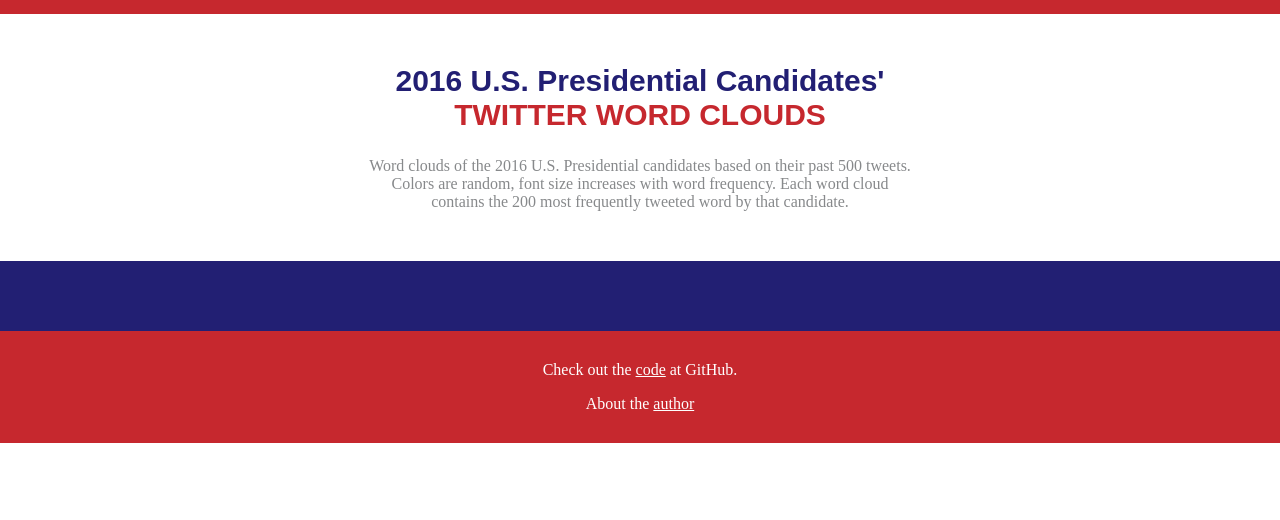
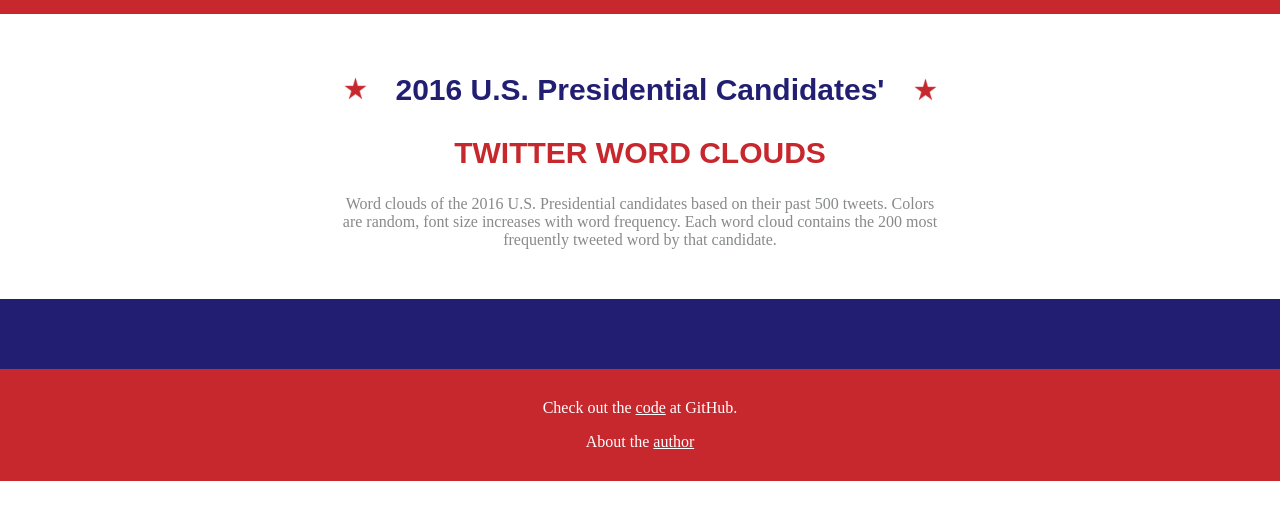
Before and after one commit to abmorton/prezface2016, a Flask app: page / in a window 1280 px wide. Shown: the top 520 px of the page. Run offline with Flask 2, Linux system fonts and the light colour scheme; data that the repository does not hold is empty; parts of the project's set-up code (start-up, migrations or seed data) failed here and were passed over.

Commit message:
added star pngs

```diff
--- a/static/min.css
+++ b/static/min.css
@@ -10,13 +10,30 @@
 
 #navbar {
 	position: absolute;
-	top: 267px;
+	top: 300px;
 }
 
 #container {
 	text-align: center;
 	/*margin: 0 auto;*/
 	margin: 0 60px 0 60px;
+}
+
+img.left_star {
+	display: inline;
+	height: 25px;
+	width: 25px;
+	position: relative;
+	left: -285px;
+	top: 32px;
+}
+
+img.right_star {
+	height: 25px;
+	width: 25px;
+	position: relative;
+	left: 285px;
+	top: -30px;
 }
 
 
@@ -31,10 +48,10 @@
 
 header h1 {
  	font-family: Gotham book, Arial, sans-serif;
-	/*font-weight: bold;*/
 	font-size: 30px;
 	color: #221F73;
 	margin-bottom: 0;
+	margin-top: 0;
 }
 
 header h2 {
@@ -51,7 +68,7 @@
 	color: #87898B;
 	padding-bottom: 50px;
 	min-width:200px;
-    max-width:550px;
+    max-width: 600px;
     text-align: center;
     margin:0 auto;
 }
--- a/templates/index.html
+++ b/templates/index.html
@@ -1,7 +1,7 @@
 {% extends "base.html" %}
 {% block content %}
 <header>
-<h1>{{ title }}</h1>
+<img src="/static/design/red_star.png" class="left_star"><h1>{{ title }}</h1><img src="/static/design/red_star.png" class="right_star">
 <h2>TWITTER WORD CLOUDS</h2>
 
 <p>Word clouds of the 2016 U.S. Presidential candidates based on their past 500 tweets. Colors are random, font size increases with word frequency. Each word cloud contains the 200 most frequently tweeted word by that candidate.</p>
```
Also changed, not shown: static/design/red_star.png (added).
